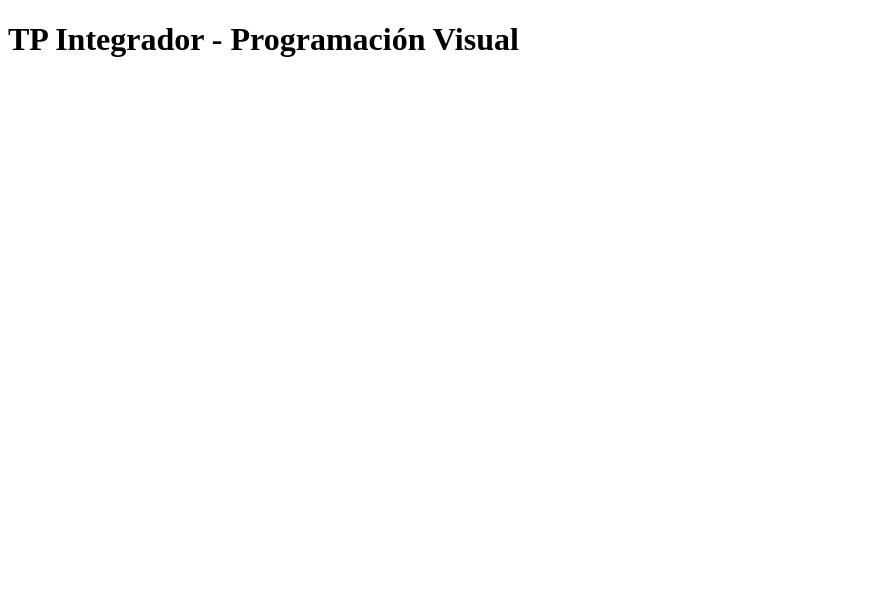
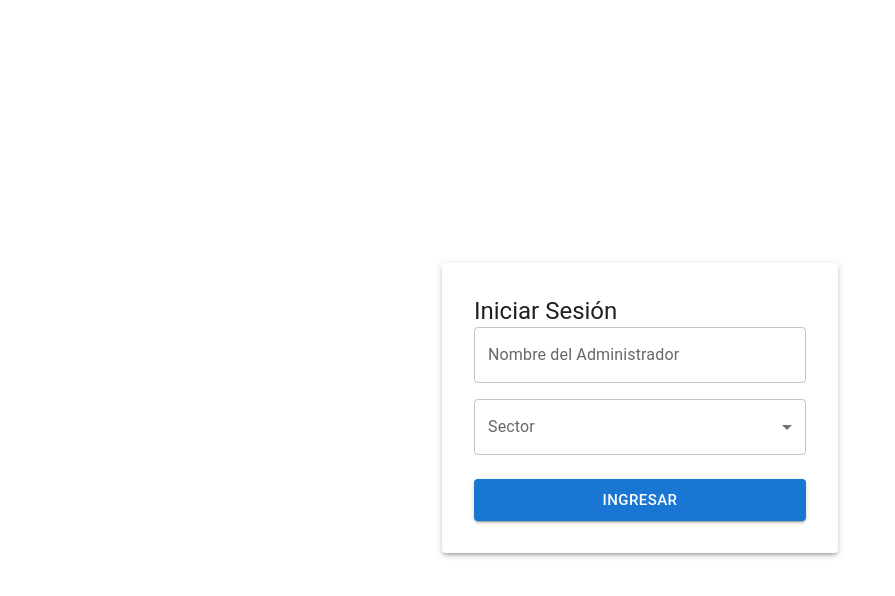
Before and after one commit to alejandro1611/pv_tp_integrador_grupo19, a React (Vite) app: page /login in a window 1280 px wide. Shown: the top 596 px of the page, without its empty margins (0-895 px from the left). Built offline with nearby package versions, Linux system fonts and the light colour scheme.

Commit message:
Agrego Header.jsx, Layout.jsx y la estructura de App.jsx - Cruz Alejandro

```diff
--- a/src/App.jsx
+++ b/src/App.jsx
@@ -1,9 +1,11 @@
-const App = () => {
-  return (
-    <>
-      <h1>TP Integrador - Programación Visual</h1>
-    </>
-  );
-}
+import { RouterProvider } from "react-router-dom";
+import { AdminProvider } from "./context/AdminContext";
+import router from "./routes/AppRouter";
+
+const App = () => (
+  <AdminProvider>
+    <RouterProvider router={router} />
+  </AdminProvider>
+);
 
 export default App;
--- /dev/null
+++ b/src/components/layout/Header.jsx
@@ -0,0 +1,36 @@
+import { AppBar, Box, Button, Toolbar, Typography } from "@mui/material";
+import { useAdmin } from "../../context/AdminContext";
+import { useNavigate } from "react-router-dom";
+
+const Header = () => {
+  const { admin, logout } = useAdmin();
+  const navigate = useNavigate();
+
+  const handleLogout = () => {
+    logout();
+    navigate("/login");
+  };
+
+  return (
+    <AppBar position="static">
+      <Toolbar sx={{ justifyContent: "space-between" }}>
+        <Typography variant="h6" fontWeight={600}>
+          Panel de Control
+        </Typography>
+
+        {admin && (
+          <Box sx={{ display: "flex", alignItems: "center", gap: 2 }}>
+            <Typography variant="body2">
+              {admin.nombre} — {admin.sector}
+            </Typography>
+            <Button color="inherit" variant="outlined" onClick={handleLogout}>
+              Cerrar Sesión
+            </Button>
+          </Box>
+        )}
+      </Toolbar>
+    </AppBar>
+  );
+};
+
+export default Header;
--- /dev/null
+++ b/src/components/layout/Layout.jsx
@@ -0,0 +1,11 @@
+import { Outlet } from "react-router-dom";
+import Header from "./Header";
+
+const Layout = () => (
+  <>
+    <Header />
+    <Outlet />
+  </>
+);
+
+export default Layout;
--- /dev/null
+++ b/src/routes/AppRouter.jsx
@@ -0,0 +1,22 @@
+import { createBrowserRouter } from "react-router-dom";
+import RutaProtegida from "./RutaProtegida";
+import Layout from "../components/layout/Layout";
+import Login from "../views/Login";
+import Dashboard from "../views/Dashboard";
+import ListaClientes from "../views/ListaClientes";
+import DetalleCliente from "../views/DetalleCliente";
+
+const router = createBrowserRouter([
+  { path: "/login", element: <Login /> },
+  {
+    path: "/",
+    element: <RutaProtegida><Layout /></RutaProtegida>,
+    children: [
+      { index: true, element: <Dashboard /> },
+      { path: "clientes", element: <ListaClientes /> },
+      { path: "clientes/:id", element: <DetalleCliente /> },
+    ],
+  },
+]);
+
+export default router;
--- /dev/null
+++ b/src/views/Dashboard.jsx
@@ -0,0 +1,2 @@
+const Dashboard = () => <div>Dashboard — en construcción</div>;
+export default Dashboard;
--- /dev/null
+++ b/src/views/DetalleCliente.jsx
@@ -0,0 +1,2 @@
+const DetalleCliente = () => <div>Detalle Cliente — en construcción</div>;
+export default DetalleCliente;
--- /dev/null
+++ b/src/views/ListaClientes.jsx
@@ -0,0 +1,2 @@
+const ListaClientes = () => <div>Lista de Clientes — en construcción</div>;
+export default ListaClientes;
--- a/src/views/Login.jsx
+++ b/src/views/Login.jsx
@@ -0,0 +1,91 @@
+import { useState } from "react";
+import { useNavigate } from "react-router-dom";
+import { useAdmin } from "../context/AdminContext";
+import {
+  Box,
+  Button,
+  Container,
+  FormControl,
+  InputLabel,
+  MenuItem,
+  Select,
+  TextField,
+  Typography,
+  Paper,
+} from "@mui/material";
+
+const Login = () => {
+  const { login } = useAdmin();
+  const navigate = useNavigate();
+
+  const [nombre, setNombre] = useState("");
+  const [sector, setSector] = useState("");
+  const [error, setError] = useState(false);
+
+  const handleIngresar = () => {
+    if (!nombre.trim() || !sector) {
+      setError(true);
+      return;
+    }
+    login(nombre.trim(), sector);
+    navigate("/");
+  };
+
+  return (
+    <Container maxWidth="xs">
+      <Box
+        sx={{
+          minHeight: "100vh",
+          display: "flex",
+          alignItems: "center",
+          justifyContent: "center",
+        }}
+      >
+        <Paper elevation={3} sx={{ p: 4, width: "100%" }}>
+          <Typography variant="h5" fontWeight={600} mb={3} textAlign="center">
+            Iniciar Sesión
+          </Typography>
+
+          <TextField
+            label="Nombre del Administrador"
+            variant="outlined"
+            fullWidth
+            value={nombre}
+            onChange={(e) => setNombre(e.target.value)}
+            error={error && !nombre.trim()}
+            helperText={error && !nombre.trim() ? "Campo obligatorio" : ""}
+            sx={{ mb: 2 }}
+          />
+
+          <FormControl fullWidth error={error && !sector} sx={{ mb: 3 }}>
+            <InputLabel>Sector</InputLabel>
+            <Select
+              value={sector}
+              label="Sector"
+              onChange={(e) => setSector(e.target.value)}
+            >
+              <MenuItem value="Soporte">Soporte</MenuItem>
+              <MenuItem value="Gerencia">Gerencia</MenuItem>
+            </Select>
+            {error && !sector && (
+              <Typography variant="caption" color="error" sx={{ mt: 0.5, ml: 1.5 }}>
+                Campo obligatorio
+              </Typography>
+            )}
+          </FormControl>
+
+          <Button
+            variant="contained"
+            fullWidth
+            size="large"
+            onClick={handleIngresar}
+          >
+            Ingresar
+          </Button>
+        </Paper>
+      </Box>
+    </Container>
+  );
+};
+
+export default Login;
```
Also changed, not shown: 2 other files (tests, documents, lock files or other folders).
